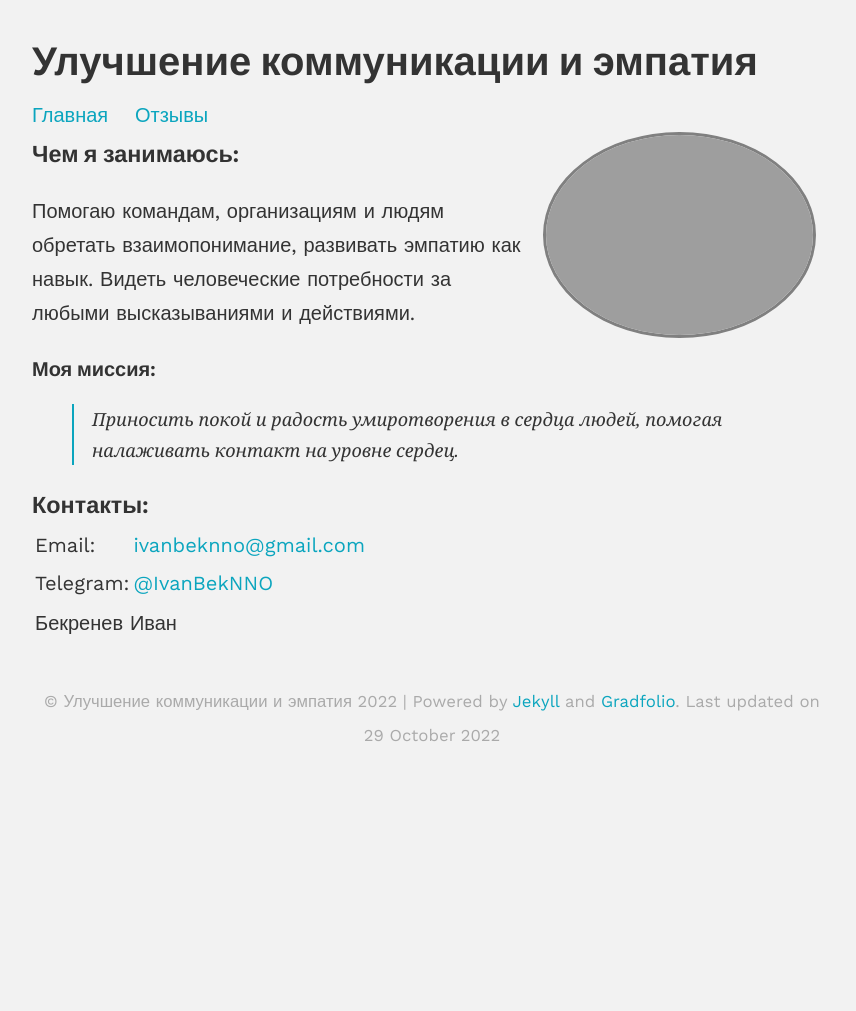
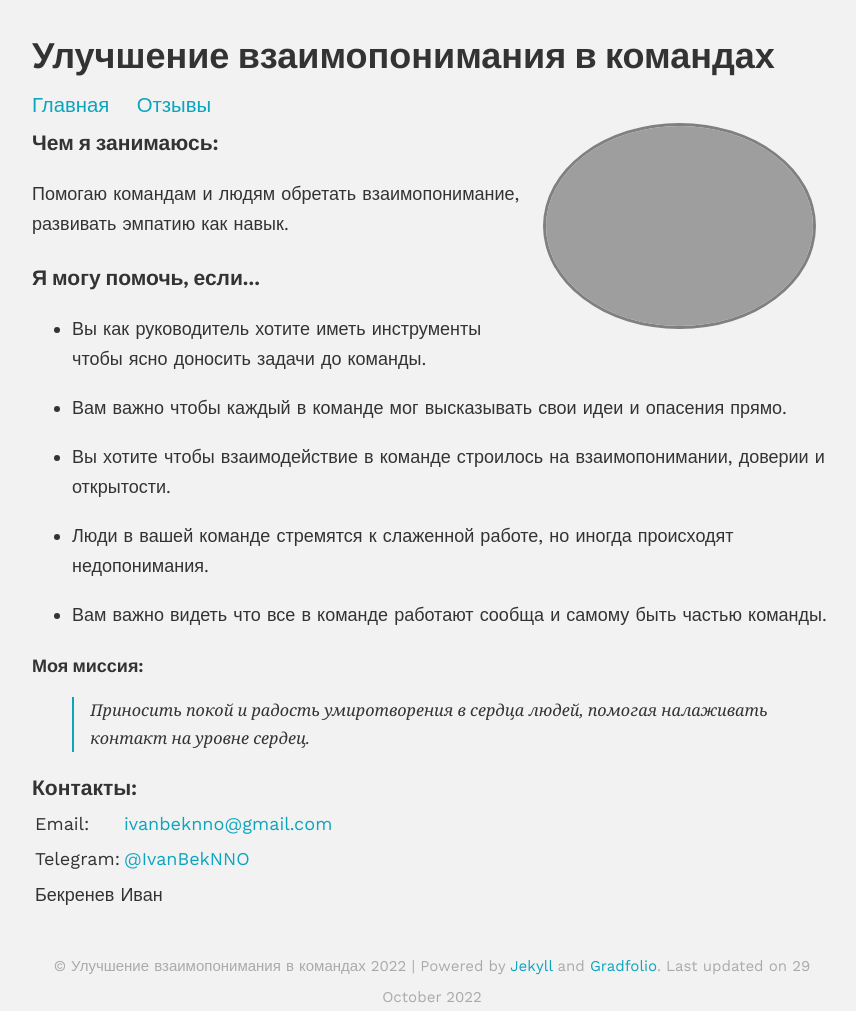
Before and after one commit to ivanbeknno/ivanbeknno, a Jekyll site: the page built from index.md, in a window 1280 px wide. Shown: the whole page, without its empty margins (208-1064 px from the left). Built offline with Jekyll 4.4.1, drawn with Linux system fonts in a browser that asks for light colours; nearby versions of some CDN libraries; before the commit the page ends 980 px from its top, so only the background shows below that.

Commit message:
Изменил описание на сайте, и размер шрифта

```diff
--- a/_config.yml
+++ b/_config.yml
@@ -1,7 +1,7 @@
 ### your site title here
 # git push origin gh-pages
 
-title: Улучшение коммуникации и эмпатия
+title: Улучшение взаимопонимания в командах
 description:
 
 baseurl: "" #name of GitHub repository
--- a/assets/css/_sass/style.scss
+++ b/assets/css/_sass/style.scss
@@ -164,6 +164,7 @@ blockquote {
 
 /* Horizontal scrolling navbar. From: https://is.gd/WuJxqy */
 .scroll {
+  font-size: $big-font-size;
   white-space: nowrap;
   overflow-x: auto;
   -webkit-overflow-scrolling: touch;
--- a/assets/css/_sass/variables.scss
+++ b/assets/css/_sass/variables.scss
@@ -1,7 +1,8 @@
 $base-font-family: 'Work Sans', sans-serif;
-$base-font-size:   20px;
+$base-font-size:   18px;
 $base-font-weight: 400;
 $small-font-size:  $base-font-size * 0.875;
+$big-font-size:  $base-font-size * 1.13;
 $base-line-height: 1.7;
 
 $spacing-unit:     30px;
--- a/index.md
+++ b/index.md
@@ -5,13 +5,25 @@ profile:
   align: right
   image: profile.png
 published: true
-title: Улучшение коммуникации и эмпатия
+title: "Улучшение взаимопонимания в командах"
 ---
 
 ### Чем я занимаюсь:
-Помогаю командам, организациям и людям обретать взаимопонимание,
+Помогаю командам и людям обретать взаимопонимание,
 развивать эмпатию как навык.
-Видеть человеческие потребности за любыми высказываниями и действиями.
+
+### Я могу помочь, если...
+ * Вы как руководитель хотите иметь инструменты чтобы ясно доносить задачи до команды.
+
+ * Вам важно чтобы каждый в команде мог высказывать свои идеи и опасения прямо.
+
+ * Вы хотите чтобы взаимодействие в команде строилось на взаимопонимании, доверии и открытости.
+
+ * Люди в вашей команде стремятся к слаженной работе, но иногда происходят недопонимания.
+
+ * Вам важно видеть что все в команде работают сообща и самому быть частью команды.
+
+
 
 #### Моя миссия:
 > Приносить покой и радость умиротворения в сердца людей, помогая налаживать контакт на уровне сердец.
```
